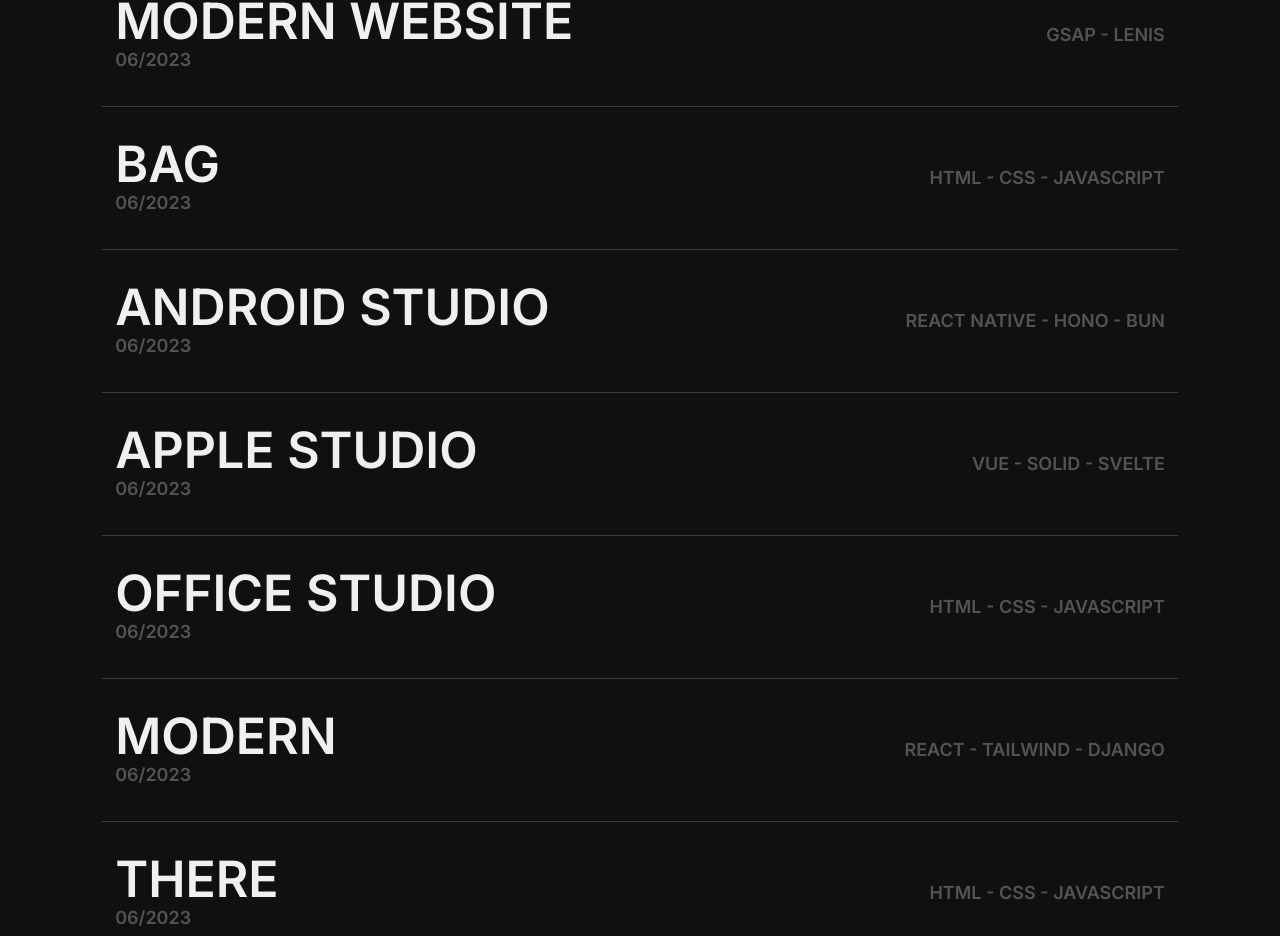
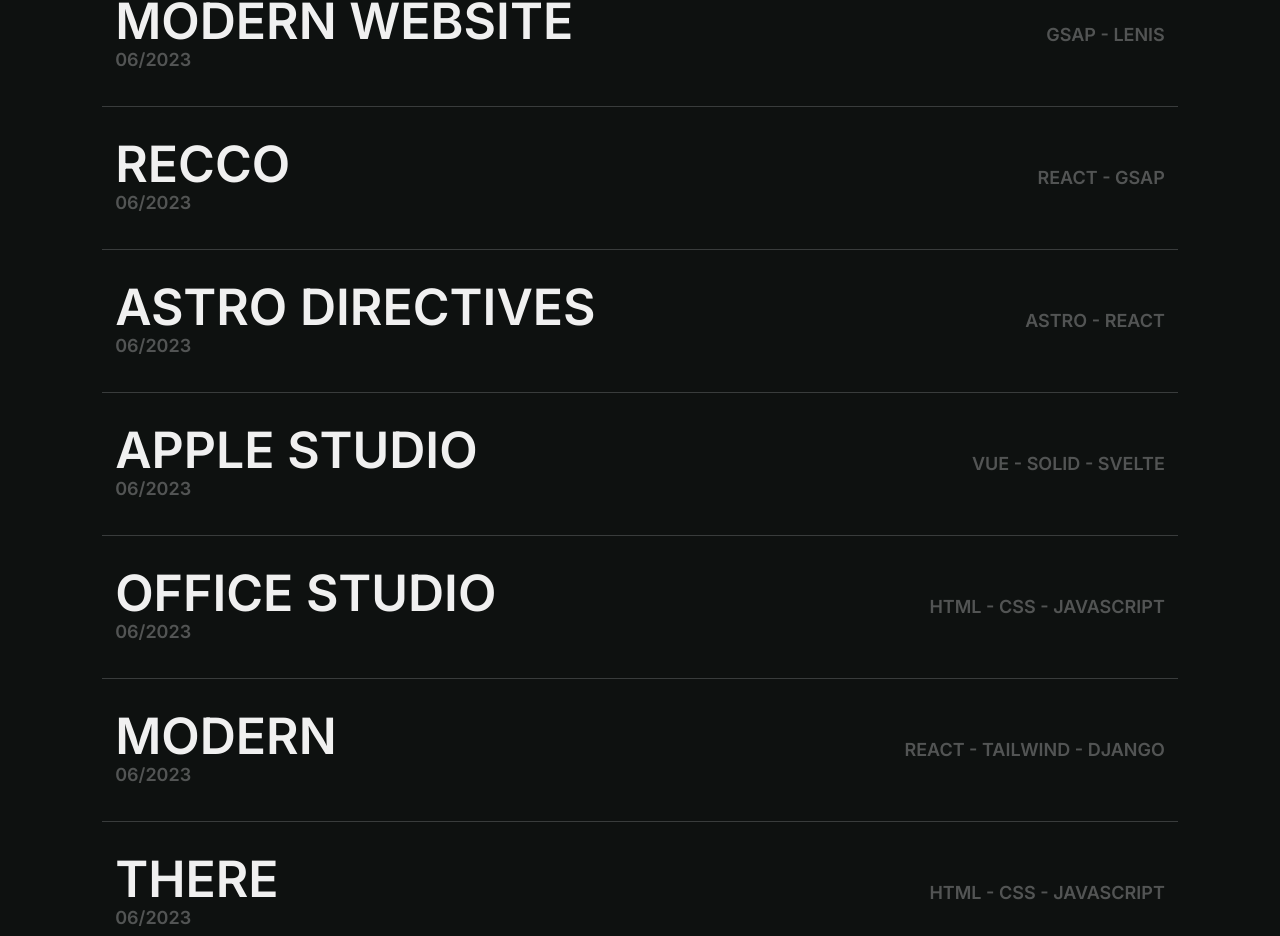
Before and after one commit to miladevweb/portfolio-pp, a Next.js app: page /work/all in a window 1280 px wide. Shown: the part 1294-2230 px from the top of the page. Built offline with nearby package versions, Linux system fonts and the light colour scheme.

Commit message:
edit constants.ts

```diff
--- a/src/constants/index.ts
+++ b/src/constants/index.ts
@@ -18,6 +18,7 @@
     color: '#D200F8',
     href: 'https://r3f-drone.vercel.app/',
   },
+
   {
     title: 'Disney+ Clone',
     technologies: ['React', 'Swiper'],
@@ -25,6 +26,7 @@
     color: '#1743DD',
     href: 'https://disney-plus-react-pp.vercel.app/',
   },
+
   {
     title: 'Smooth Scroll',
     technologies: ['GSAP', 'Next.js'],
@@ -32,6 +34,7 @@
     color: '#A7A7D3',
     href: 'https://gsap-zoom-transition.vercel.app/',
   },
+
   {
     title: 'Modern Website',
     technologies: ['GSAP', 'Lenis'],
@@ -39,20 +42,23 @@
     color: '#BBAA22',
     href: 'https://gsap-image-container.vercel.app/',
   },
+
   {
-    title: 'Bag',
-    technologies: ['HTML', 'CSS', 'JavaScript'],
+    title: 'Recco',
+    technologies: ['React', 'GSAP'],
     thumbnail: 'https://firebasestorage.googleapis.com/v0/b/portfolio-f1335.appspot.com/o/preview-medium.webp?alt=media',
     color: '#B8B8AA',
-    href: '#',
+    href: 'https://recco-pp.vercel.app/',
   },
+
   {
-    title: 'Android Studio',
-    technologies: ['React Native', 'Hono', 'Bun'],
+    title: 'Astro directives',
+    technologies: ['Astro', 'React'],
     thumbnail: 'https://firebasestorage.googleapis.com/v0/b/portfolio-f1335.appspot.com/o/preview-medium.webp?alt=media',
     color: '#E0E0AB',
-    href: '#',
+    href: 'https://astro-frameworks-directives.vercel.app/',
   },
+
   {
     title: 'Apple Studio',
     technologies: ['Vue', 'Solid', 'Svelte'],
@@ -60,6 +66,7 @@
     color: '#CCDD71',
     href: '#',
   },
+
   {
     title: 'Office Studio',
     technologies: ['HTML', 'CSS', 'JavaScript'],
```
